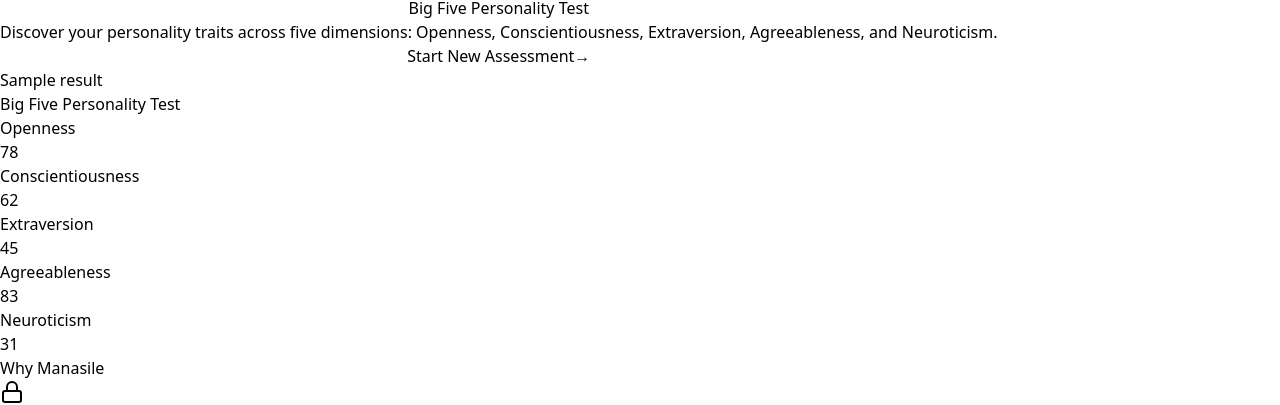
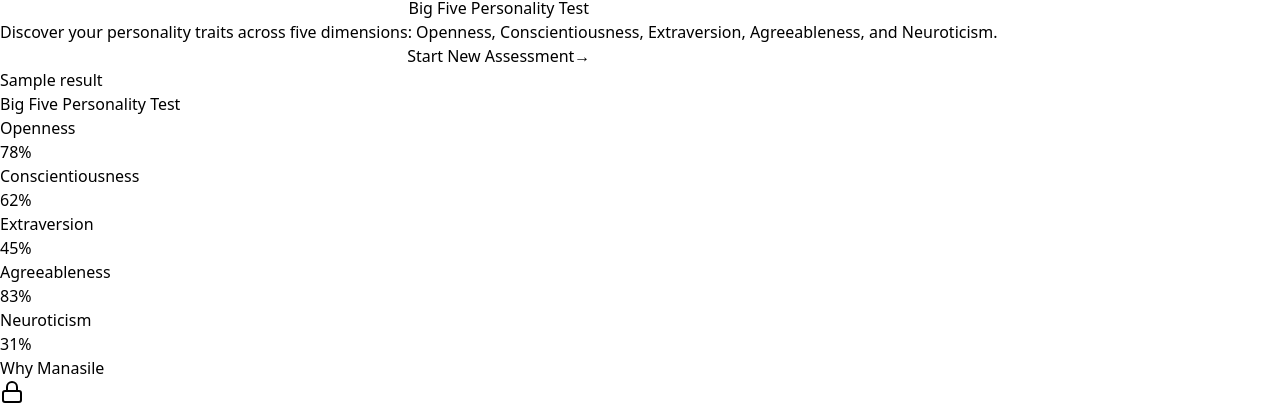
Before and after one commit to sajeevonweb/manasile, a React (Vite) app: page /landing in a window 1280 px wide. Shown: the part 832-1237 px from the top of the page. Built offline with nearby package versions, Linux system fonts and the light colour scheme.

Commit message:
changed sample result score to precentage

```diff
--- a/src/screens/LandingScreen.tsx
+++ b/src/screens/LandingScreen.tsx
@@ -137,7 +137,7 @@ export default function LandingScreen() {
                             style={{ width: `${value}%`, backgroundColor: BIG_FIVE_TRAITS[key].color }}
                           />
                         </div>
-                        <span className="text-sm font-medium text-gray-700 w-7 text-right">{value}</span>
+                        <span className="text-sm font-medium text-gray-700 w-7 text-right">{value}%</span>
                       </div>
                     </div>
                   ))}
--- a/src/screens/MoreScreen.tsx
+++ b/src/screens/MoreScreen.tsx
@@ -14,6 +14,12 @@ const MENU_ITEMS = [
     icon: <Info className="w-5 h-5" />,
     route: '/about',
   },
+  //{
+  //   id: 'export',
+  //   label: 'Export Data',
+  //   icon: <ArrowDownToLine className="w-5 h-5" />,
+  //   route: '/export',
+  // },
   {
     id: 'faq',
     label: 'FAQ',
```
